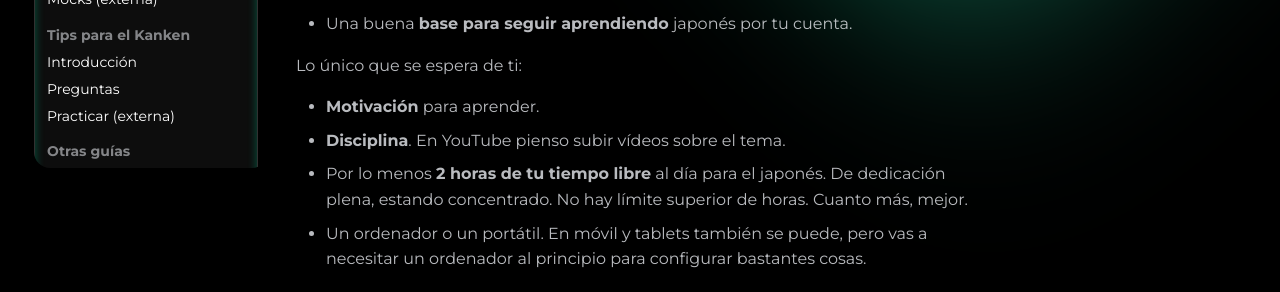
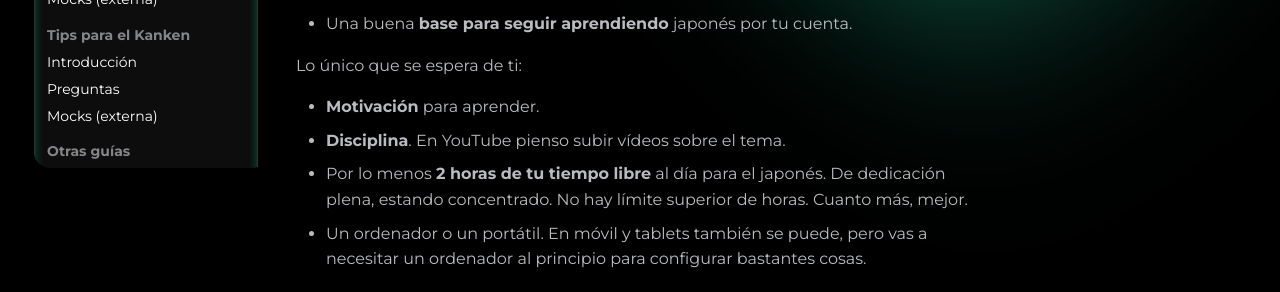
Before and after one commit to alexay7/guiamanabe, an MkDocs documentation site: the page built from docs/index.md, in a window 1280 px wide and 900 px high, scrolled down 507 px. Shown: the part 508-800 px from the top of the window. Built offline with MkDocs 1.6.1 and Material for MkDocs 9.7.7, drawn with Linux system fonts in a browser that asks for light colours.

Commit message:
Correct sidebar label and fix style

```diff
--- a/mkdocs.yml
+++ b/mkdocs.yml
@@ -71,7 +71,7 @@ nav:
   - Tips para el Kanken:
         - Introducción: kanken/intro.md
         - Preguntas: kanken/exam.md
-        - Practicar (externa): https://kanken.manabe.es/" target="_blank
+        - Mocks (externa): https://kanken.manabe.es/" target="_blank
   - Otras guías:
       - Guía de morphman: https://morphman.manabe.es/" target="_blank
       - Guía para extraer texto de VNs: guias/vns.md
--- a/overrides/main.html
+++ b/overrides/main.html
@@ -18,7 +18,6 @@
         </div>
     </div>
 </div>
-<div class="blur-[192px] w-[1000px] h-[1100px] -rotate-45 absolute -top-1/3 -right-[200px] -z-10 mocoarriba"></div>
 <script>
     // When the page loads
     window.addEventListener('load', () => {
--- a/overrides/partials/header.html
+++ b/overrides/partials/header.html
@@ -4,6 +4,7 @@
 {% elif "navigation.tabs" not in features %}
 {% set class = class ~ " md-header--shadow" %}
 {% endif %}
+<div class="blur-[192px] w-[1000px] h-[1100px] -rotate-45 absolute -top-1/3 -right-[200px] -z-10 mocoarriba"></div>
 <header class="{{ class }}" data-md-component="header">
     <nav class="md-header__inner md-grid" aria-label="{{ lang.t('header') }}">
         <label class="md-header__button md-icon" for="__drawer">
```
